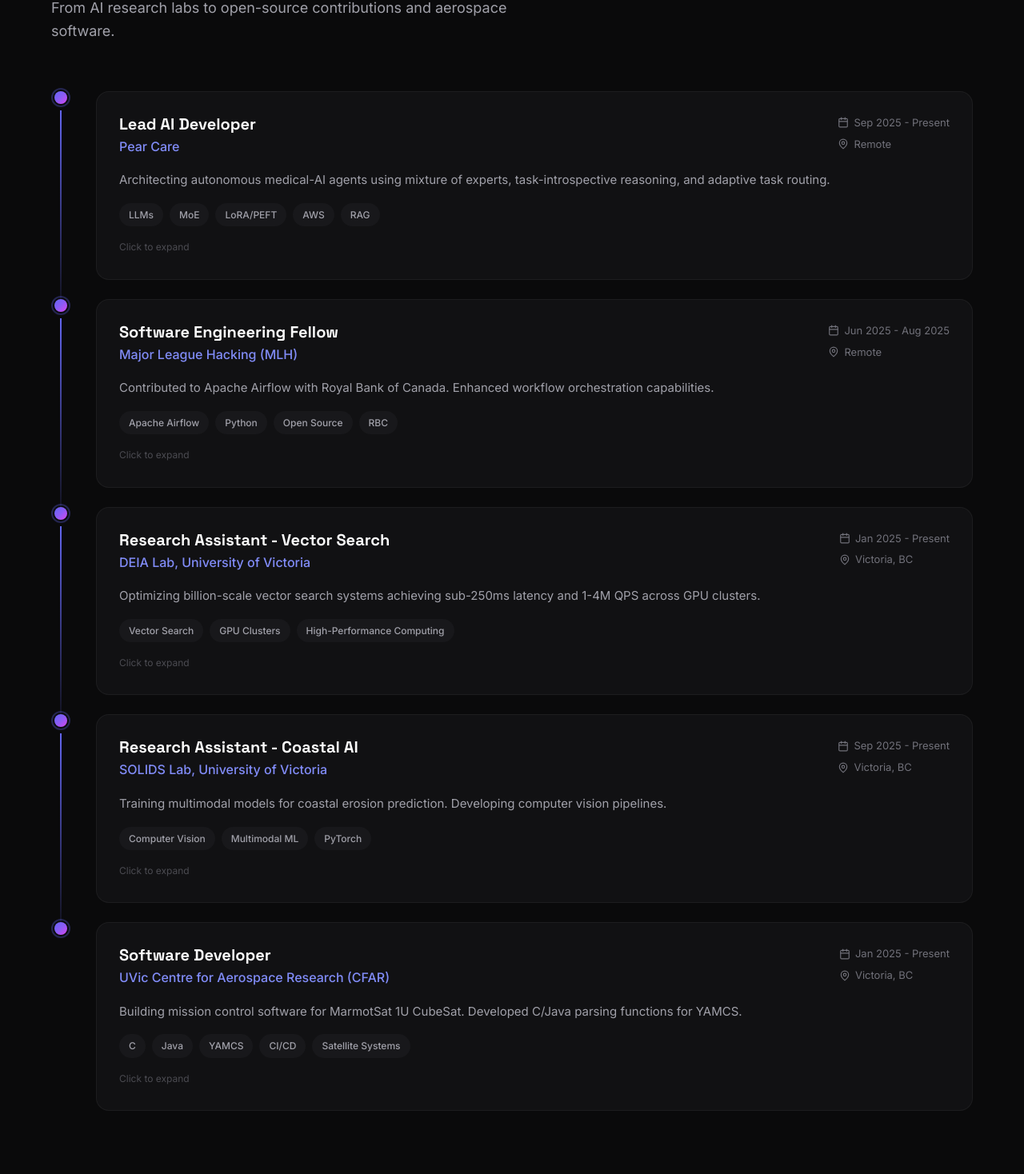
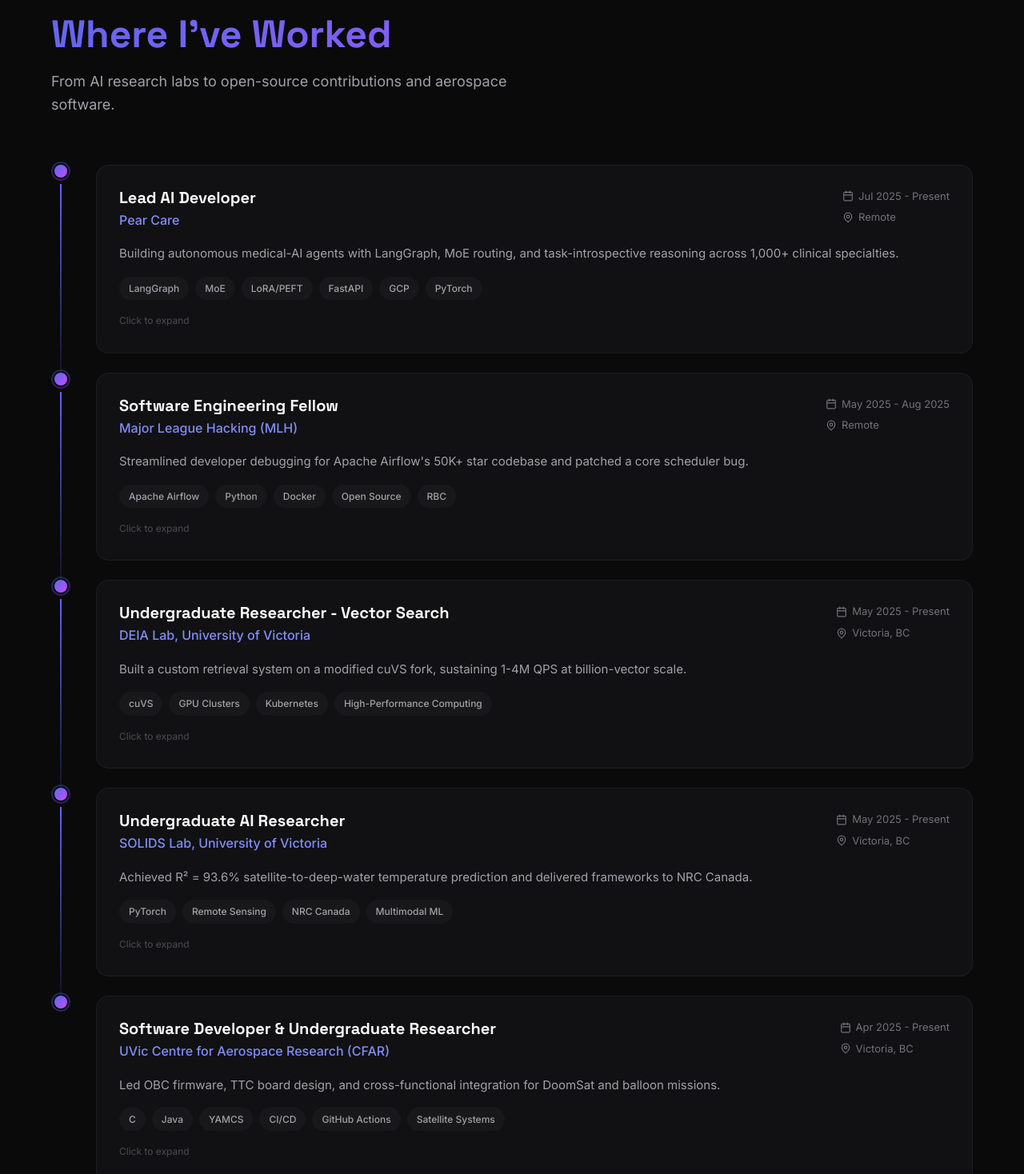
Before and after one commit to tanujdargan/portfolio, a React (Vite) app: page / in a window 1280 px wide. Shown: the part 2112-3580 px from the top of the page at 80% size. Built offline with nearby package versions, Linux system fonts and the light colour scheme; the HTML template or start-up script is replaced by a standard one.

Commit message:
Update content to match resume, add SEO tags

```diff
--- a/index.html
+++ b/index.html
@@ -4,6 +4,11 @@
     <meta charset="UTF-8" />
     <meta name="viewport" content="width=device-width, initial-scale=1.0" />
     <title>Tanuj Dargan | AI Developer & Researcher</title>
+    <meta name="description" content="Tanuj Dargan - AI Developer & Researcher. CS @ University of Victoria. Building autonomous AI systems, high-performance ML pipelines, and winning hackathons." />
+    <meta property="og:title" content="Tanuj Dargan | AI Developer & Researcher" />
+    <meta property="og:description" content="Building autonomous AI systems, high-performance inference pipelines, and winning hackathons." />
+    <meta property="og:type" content="website" />
+    <meta property="og:url" content="https://tanujdargan.com" />
     <link rel="apple-touch-icon" sizes="180x180" href="/apple-touch-icon.png">
     <link rel="icon" type="image/png" sizes="32x32" href="/favicon-32x32.png">
     <link rel="icon" type="image/png" sizes="16x16" href="/favicon-16x16.png">
--- a/src/components/Experience.tsx
+++ b/src/components/Experience.tsx
@@ -26,10 +26,10 @@ const experiences: ExperienceItem[] = [
     title: 'Lead AI Developer',
     company: 'Pear Care',
     location: 'Remote',
-    period: 'Sep 2025 - Present',
-    description: 'Architecting autonomous medical-AI agents using mixture of experts, task-introspective reasoning, and adaptive task routing.',
-    fullDescription: 'Architecting autonomous medical-AI agents using mixture of experts, task-introspective reasoning, and adaptive task routing. Building RAG-scalable AWS architectures with LoRA/PEFT fine-tuning. Developing multi-agent systems for medical diagnosis assistance and patient care optimization. Implementing real-time inference pipelines with sub-100ms latency requirements.',
-    tags: ['LLMs', 'MoE', 'LoRA/PEFT', 'AWS', 'RAG'],
+    period: 'Jul 2025 - Present',
+    description: 'Building autonomous medical-AI agents with LangGraph, MoE routing, and task-introspective reasoning across 1,000+ clinical specialties.',
+    fullDescription: 'Building autonomous medical-AI agents with LangGraph, MoE routing, and task-introspective reasoning, served via FastAPI on GCP across 1,000+ clinical specialties. Cut model memory footprint by 40% while preserving 95%+ F1 on internal clinical triage benchmarks by transitioning to quantized LoRA/PEFT fine-tuned deployments on PyTorch, Ollama, and vLLM. Architected multi-tenant GCP/AWS infrastructure with Redis caching, DynamoDB persistence, end-to-end encryption, and mobile-first access. Leading a team of developers building the core AI platform.',
+    tags: ['LangGraph', 'MoE', 'LoRA/PEFT', 'FastAPI', 'GCP', 'PyTorch'],
     links: [
       { label: 'Pear Care', url: 'https://pearcare.ai', icon: 'external' }
     ]
@@ -38,47 +38,47 @@ const experiences: ExperienceItem[] = [
     title: 'Software Engineering Fellow',
     company: 'Major League Hacking (MLH)',
     location: 'Remote',
-    period: 'Jun 2025 - Aug 2025',
-    description: 'Contributed to Apache Airflow with Royal Bank of Canada. Enhanced workflow orchestration capabilities.',
-    fullDescription: 'Contributed to Apache Airflow with Royal Bank of Canada. Enhanced workflow orchestration capabilities and collaborated with open-source maintainers on production-grade features. Implemented new DAG scheduling features, improved error handling mechanisms, and contributed to documentation efforts. Worked in an agile environment with weekly sprints and code reviews.',
-    tags: ['Apache Airflow', 'Python', 'Open Source', 'RBC'],
+    period: 'May 2025 - Aug 2025',
+    description: 'Streamlined developer debugging for Apache Airflow\'s 50K+ star codebase and patched a core scheduler bug.',
+    fullDescription: 'Architected Docker-based IDE debugging for Apache Airflow\'s 50K+ star codebase, enabling step-through debugging in VSCode and PyCharm with dynamic port exposure — cutting setup-to-debug cycles from hours to minutes. Shipped in a team of 3 alongside Royal Bank of Canada engineers. Diagnosed and patched a long-standing time-window logic bug causing silently missed DAG runs across multiple Airflow releases; fix merged into the core scheduler.',
+    tags: ['Apache Airflow', 'Python', 'Docker', 'Open Source', 'RBC'],
     links: [
       { label: 'Apache Airflow', url: 'https://github.com/apache/airflow', icon: 'github' },
       { label: 'MLH Fellowship', url: 'https://fellowship.mlh.io', icon: 'external' }
     ]
   },
   {
-    title: 'Research Assistant - Vector Search',
+    title: 'Undergraduate Researcher - Vector Search',
     company: 'DEIA Lab, University of Victoria',
     location: 'Victoria, BC',
-    period: 'Jan 2025 - Present',
-    description: 'Optimizing billion-scale vector search systems achieving sub-250ms latency and 1-4M QPS across GPU clusters.',
-    fullDescription: 'Optimizing billion-scale vector search systems achieving sub-250ms latency and 1-4M QPS across GPU clusters. Researching high-performance inference pipelines for semantic search applications. Implementing novel indexing strategies for approximate nearest neighbor search. Benchmarking various vector database solutions and contributing to academic publications.',
-    tags: ['Vector Search', 'GPU Clusters', 'High-Performance Computing'],
+    period: 'May 2025 - Present',
+    description: 'Built a custom retrieval system on a modified cuVS fork, sustaining 1-4M QPS at billion-vector scale.',
+    fullDescription: 'Built a custom retrieval system on a modified cuVS fork (CAGRA, IVF-PQ), sustaining 1-4M QPS at billion-vector scale with 90-95% recall and sub-250ms latency across 8+ NVIDIA GPUs and 2TB of indexed data. Achieved 4.3x throughput scaling by building automated stress-testing pipelines on Kubernetes GPU clusters, profiling memory bandwidth and NVLink interconnect saturation to expose bottlenecks. Researching novel indexing strategies for approximate nearest neighbor search and contributing to academic publications.',
+    tags: ['cuVS', 'GPU Clusters', 'Kubernetes', 'High-Performance Computing'],
     links: [
       { label: 'DEIA Lab', url: 'https://www.uvic.ca/engineering/ece/research/groups/deia/', icon: 'external' }
     ]
   },
   {
-    title: 'Research Assistant - Coastal AI',
+    title: 'Undergraduate AI Researcher',
     company: 'SOLIDS Lab, University of Victoria',
     location: 'Victoria, BC',
-    period: 'Sep 2025 - Present',
-    description: 'Training multimodal models for coastal erosion prediction. Developing computer vision pipelines.',
-    fullDescription: 'Training multimodal models for coastal erosion prediction. Developing computer vision pipelines for environmental monitoring and analysis. Working with satellite imagery, drone footage, and ground-truth sensor data to build predictive models. Collaborating with environmental scientists to translate ML insights into actionable conservation strategies.',
-    tags: ['Computer Vision', 'Multimodal ML', 'PyTorch'],
+    period: 'May 2025 - Present',
+    description: 'Achieved R² = 93.6% satellite-to-deep-water temperature prediction and delivered frameworks to NRC Canada.',
+    fullDescription: 'Achieved R² = 93.6% satellite-to-deep-water temperature prediction (+17.7% over baseline) across 9 experiments, disproving the original 167m-depth hypothesis and pivoting the research direction for the lab. Delivered and deployed 3 ocean-health frameworks (SHQI, CVI, OHI at R² = 87.9%) to the National Research Council Canada, now in active use for salmon habitat monitoring, coastal erosion early warning, and First Nations stewardship dashboards. Working with satellite imagery, drone footage, and ground-truth sensor data to build predictive models.',
+    tags: ['PyTorch', 'Remote Sensing', 'NRC Canada', 'Multimodal ML'],
     links: [
       { label: 'SOLIDS Lab', url: 'https://www.uvic.ca/engineering/civil/research/solids/', icon: 'external' }
     ]
   },
   {
-    title: 'Software Developer',
+    title: 'Software Developer & Undergraduate Researcher',
     company: 'UVic Centre for Aerospace Research (CFAR)',
     location: 'Victoria, BC',
-    period: 'Jan 2025 - Present',
-    description: 'Building mission control software for MarmotSat 1U CubeSat. Developed C/Java parsing functions for YAMCS.',
-    fullDescription: 'Building mission control software for MarmotSat 1U CubeSat. Developed C/Java parsing functions for YAMCS integration and YAML-driven CI pipeline cutting test time from 30min to 4min. Implementing telemetry processing systems, command uplink protocols, and ground station automation. Contributing to Canada\'s growing small satellite program.',
-    tags: ['C', 'Java', 'YAMCS', 'CI/CD', 'Satellite Systems'],
+    period: 'Apr 2025 - Present',
+    description: 'Led OBC firmware, TTC board design, and cross-functional integration for DoomSat and balloon missions.',
+    fullDescription: 'Led OBC firmware (C), TTC board design, and cross-functional hardware/software integration for DoomSat and a high-altitude balloon mission, coordinating across electrical, mechanical, and software teams. Cut MarmotSat testing from 180 min to 15 min by building a CI/HIL pipeline with GitHub Actions and SWD flashing (80+ checksum rules/commit), and implementing C/Java YAMCS integration that eliminated 20+ hours of manual work per release.',
+    tags: ['C', 'Java', 'YAMCS', 'CI/CD', 'GitHub Actions', 'Satellite Systems'],
     links: [
       { label: 'CFAR', url: 'https://www.uvic.ca/research/centres/aerospace/', icon: 'external' },
       { label: 'YAMCS Docs', url: 'https://yamcs.org/', icon: 'docs' }
--- a/src/components/Projects.tsx
+++ b/src/components/Projects.tsx
@@ -9,7 +9,7 @@ const projects = [
     title: 'Optimate',
     subtitle: 'Hack the North 2025 Winner',
     awards: ['Y Combinator Unicorn Prize', 'Federato Best RiskOps Solution'],
-    description: 'AI-powered underwriting dashboard that delivers explainable AI insights, interactive heatmaps, and real-time portfolio tracking. Cut review time by 50% and reduced errors by 20%.',
+    description: 'AI-powered underwriting dashboard that delivers explainable AI insights, interactive heatmaps, and real-time portfolio tracking. Federato CEO validated 40% faster review cycles and 15% fewer underwriting errors versus manual workflows.',
     image: '/projects/optimate.png',
     tags: ['Next.js', 'Cohere LLMs', 'RL', 'AWS DynamoDB', 'shadcn'],
     github: 'https://github.com/jruttan1/Optimate',
@@ -17,13 +17,13 @@ const projects = [
     featured: true
   },
   {
-    title: 'Drop',
-    subtitle: 'Open Source AirDrop Alternative',
-    description: 'Cross-platform file sharing tool with peer-to-peer WebRTC transfers, secure session management, and NFC/BLE-based device discovery. No app install or shared Wi-Fi needed.',
+    title: 'Hive Agent Framework',
+    subtitle: 'Open Source Contributor | 7.7K+ Stars',
+    description: 'Resolved a cross-platform setup blocker (Issue #476) by overhauling Python detection with multi-candidate probing, timeout handling, and pipefail hardening across Windows, macOS, and Linux.',
     image: 'https://images.unsplash.com/photo-1697682475093-307818dfa164?w=800&q=80',
-    tags: ['Rust', 'Next.js', 'WebRTC', 'NFC/BLE'],
-    github: 'https://github.com/tanujdargan',
-    live: '#',
+    tags: ['Python', 'Bash', 'Open Source'],
+    github: 'https://github.com/adenhq/hive',
+    live: 'https://github.com/adenhq/hive',
     featured: true
   },
   {
@@ -38,11 +38,21 @@ const projects = [
     featured: true
   },
   {
-    title: 'Wedding Studio',
-    subtitle: 'Buildspace s5 | YC/a16z Backed',
-    description: 'AI-powered MVP enabling couples to generate personalized venue mock-ups from real photos using diffusion models, rapidly connecting them with vendors.',
+    title: 'Drop',
+    subtitle: 'Open Source AirDrop Alternative',
+    description: 'Cross-platform file sharing tool with peer-to-peer WebRTC transfers, secure session management, and NFC/BLE-based device discovery. No app install or shared Wi-Fi needed.',
     image: 'https://images.unsplash.com/photo-1697682475505-17a9beed80bd?w=800&q=80',
-    tags: ['Next.js', 'Python', 'PyTorch', 'Diffusion Models'],
+    tags: ['Rust', 'Next.js', 'WebRTC', 'NFC/BLE'],
+    github: 'https://github.com/tanujdargan',
+    live: '#',
+    featured: false
+  },
+  {
+    title: 'TDSLABS - Self-Hosted Homelab',
+    subtitle: '15+ Production Services',
+    description: 'Self-hosted infrastructure including Home Assistant, Jellyfin, Immich, and Paperless-ngx on Proxmox with Docker, ZFS, and automated rclone backups. Managed UniFi VLANs and configured Zero Trust access.',
+    image: 'https://images.unsplash.com/photo-1697682474917-14188d02b124?w=800&q=80',
+    tags: ['Proxmox', 'Docker', 'ZFS', 'Nginx', 'Caddy', 'UniFi'],
     github: 'https://github.com/tanujdargan',
     live: '#',
     featured: false
--- a/src/components/Skills.tsx
+++ b/src/components/Skills.tsx
@@ -10,27 +10,27 @@ const GITHUB_LANGS_URL = 'https://github-readme-stats-td.vercel.app//api/top-lan
 const skillCategories = [
   {
     title: 'Languages',
-    skills: ['Python', 'Java', 'C', 'JavaScript', 'TypeScript', 'Rust', 'YAML']
+    skills: ['Python', 'C/C++', 'Java', 'JavaScript', 'TypeScript', 'Go', 'Bash', 'SQL']
   },
   {
     title: 'Frontend',
-    skills: ['React', 'Next.js', 'Three.js', 'Tailwind CSS', 'Webflow']
+    skills: ['React', 'Next.js', 'Flutter', 'Three.js', 'Tailwind CSS']
   },
   {
     title: 'Backend',
-    skills: ['Node.js', 'Django', 'FastAPI', 'Express.js']
+    skills: ['Node.js', 'Django', 'FastAPI', 'Flask', 'Express.js']
   },
   {
     title: 'Databases',
-    skills: ['MongoDB', 'Firebase', 'PostgreSQL', 'Redis', 'Supabase']
+    skills: ['MongoDB', 'Firebase', 'PostgreSQL', 'Redis', 'DynamoDB', 'Supabase']
   },
   {
     title: 'AI/ML',
-    skills: ['TensorFlow', 'PyTorch', 'scikit-learn', 'Hugging Face', 'Pandas', 'NumPy', 'OpenCV']
+    skills: ['PyTorch', 'Hugging Face', 'Pandas', 'NumPy', 'OpenCV', 'cuVS', 'scikit-learn']
   },
   {
     title: 'LLM/Inference',
-    skills: ['LangChain', 'LangGraph', 'vLLM', 'Ollama', 'LoRA', 'OpenAI API']
+    skills: ['LangGraph', 'LangChain', 'vLLM', 'Ollama', 'LoRA/PEFT', 'OpenAI API']
   },
   {
     title: 'MLOps',
@@ -38,15 +38,11 @@ const skillCategories = [
   },
   {
     title: 'Cloud',
-    skills: ['GCP', 'AWS', 'Vercel', 'Cloudflare']
+    skills: ['AWS', 'GCP', 'Vercel', 'Cloudflare']
   },
   {
     title: 'DevOps/Infra',
-    skills: ['Docker', 'Kubernetes', 'Proxmox', 'Terraform', 'Ansible', 'GitHub Actions', 'Nix', 'ZFS', 'UniFi']
-  },
-  {
-    title: 'Monitoring',
-    skills: ['Grafana', 'Prometheus', 'Nginx', 'Traefik']
+    skills: ['Docker', 'Kubernetes', 'Proxmox', 'GitHub Actions', 'Nginx', 'Slurm', 'ZFS']
   },
   {
     title: 'Design',
```
Also changed, not shown: src/components/About.tsx (+13 -13 lines), 1 other file (tests, documents, lock files or other folders).
